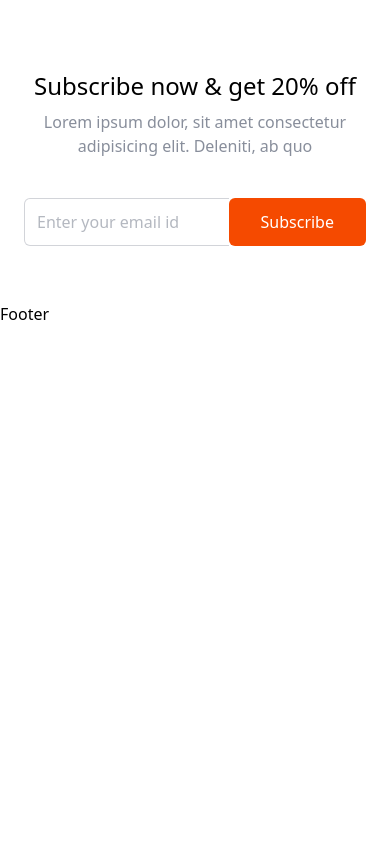
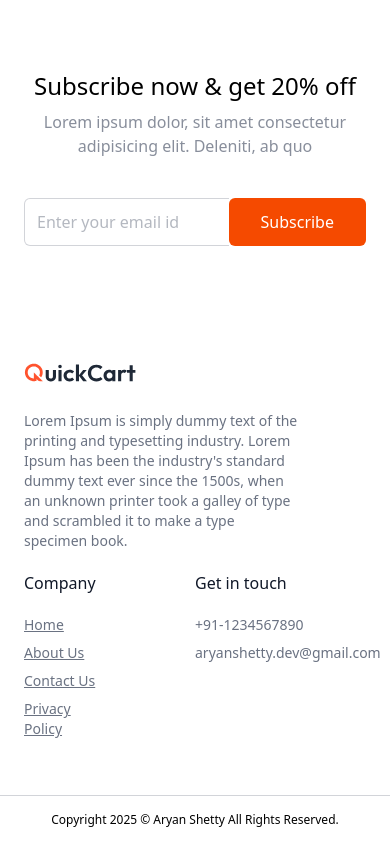
Before and after one commit to ShettyAryan/ecom, a Next.js app: page / in a window 390 px wide. Shown: the part 6440-7284 px from the top of the page. Before the commit the page ends 6766 px from the top, so only its background shows below. Built offline with nearby package versions, Linux system fonts and the light colour scheme.

Commit message:
Footer and home page completed

```diff
--- a/components/Footer.tsx
+++ b/components/Footer.tsx
@@ -1,8 +1,68 @@
 import React from 'react'
+import { assets } from '@/assets/assets'
+import Image from 'next/image'
 
 const Footer = () => {
   return (
-    <div>Footer</div>
+    <footer>
+      <div className='felx flex-col md:flex-row items-start justify-center px-6 md:px-16 lg:px-32 gap-10 py-14 border-b border-gray-500/30 text-gray-500'>
+       <div className='w-4/5'>
+
+       <Image className='w-28 md:w-32' src={assets.logo} alt='logo'/>
+
+       <p className='mt-6 text-sm'>
+        Lorem Ipsum is simply dummy text of the printing and typesetting
+        industry. Lorem Ipsum has been the industry's standard dummy text
+        ever since the 1500s, when an unknown printer took a galley of type
+        and scrambled it to make a type specimen book.
+       </p>
+       </div>
+
+       <div className='grid grid-cols-2 mt-5'>
+
+       <div className='w-1/2 flex items-center justify-start md:justify-center'>
+        <div>
+          <h2 className='font-medium text-gray-900 mb-5'>
+            Company
+          </h2>
+          <ul className='text-sm space-y-2'>
+            <li>
+              <a href="#" className='underline transition'>Home</a>
+            </li>
+            <li>
+              <a href="#" className='underline transition'>About Us</a>
+            </li>
+            <li>
+              <a href="#" className='underline transition'>Contact Us</a>
+            </li>
+            <li>
+              <a href="#" className='underline transition'>Privacy Policy</a>
+            </li>
+
+          </ul>
+        </div>
+
+       </div>
+
+       <div className='w-1/2 flex items-start justify-start md:justify-center'>
+        <div>
+          <h2 className='font-medium text-gray-900 mb-5'>
+            Get in touch
+          </h2>
+          <div className='text-sm space-y-2'>
+            <p>+91-1234567890</p>
+            <p>aryanshetty.dev@gmail.com</p>
+          </div>
+        </div>
+
+       </div>
+       </div>
+
+      </div>
+      <p className='py-4 text-center text-xs md:text-sm'>
+        Copyright 2025 © Aryan Shetty All Rights Reserved.
+      </p>
+    </footer>
   )
 }
 
```
